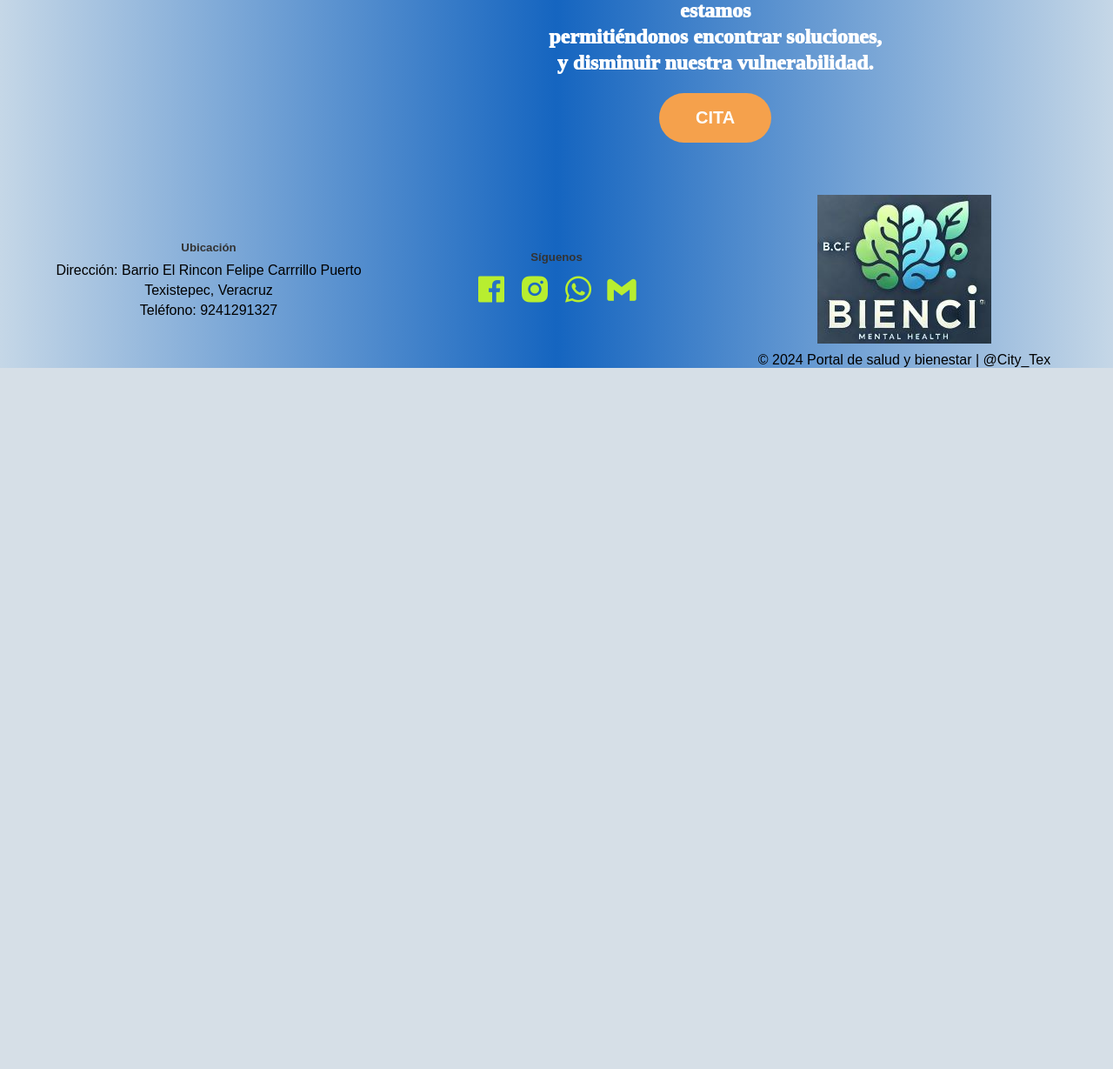
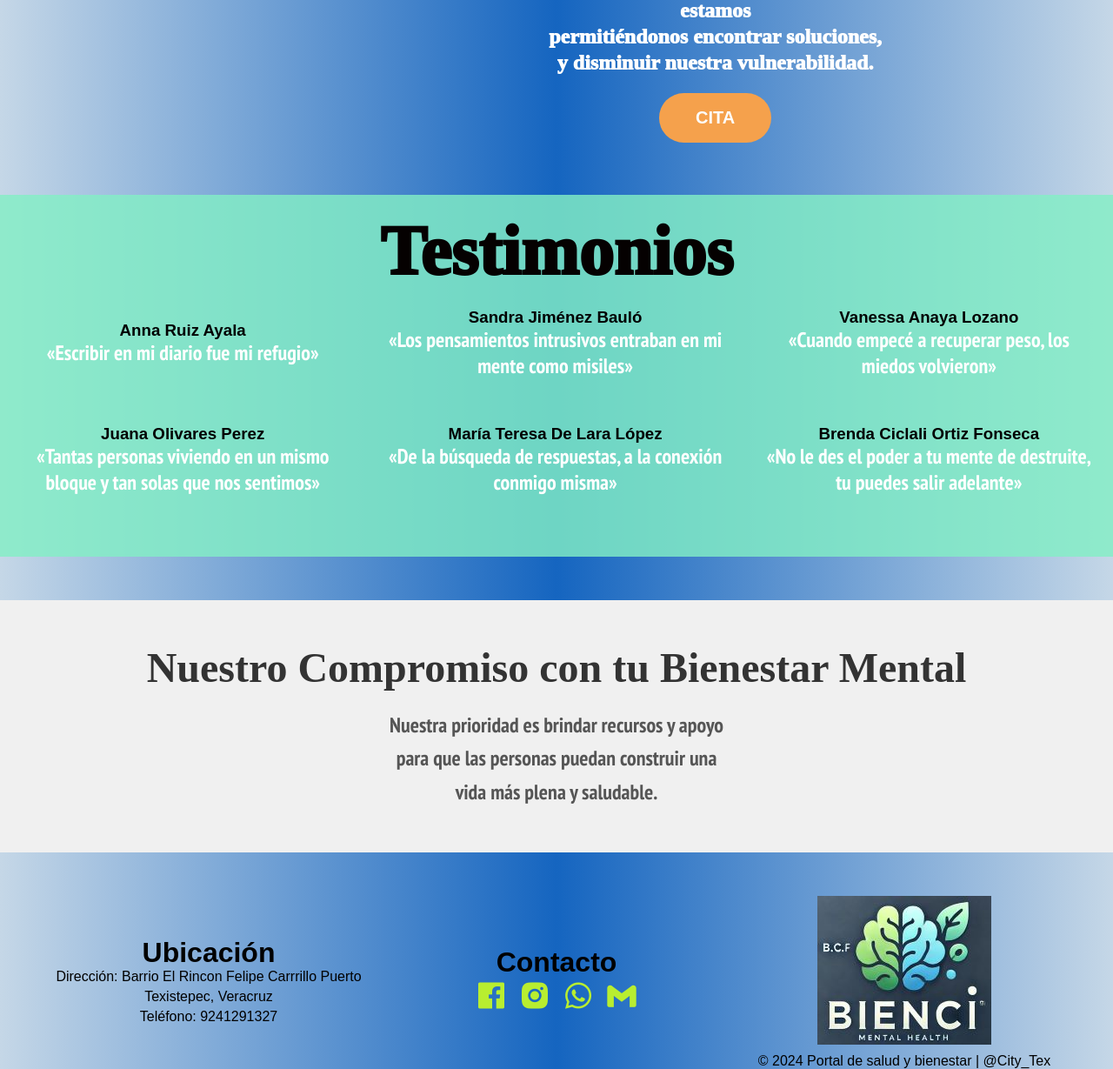
Before and after one commit to Ciclali02cb/crud_clientesBCOF, a Django app: page / in a window 1280 px wide. Shown: the part 2065-3294 px from the top of the page at 87% size. Before the commit the page ends 2488 px from the top, so only its background shows below. Run offline with Django 5.2, Linux system fonts and the light colour scheme; some libraries are stand-ins or nearby versions; some web fonts are replaced.

Commit message:
“Cambios_index”

```diff
--- a/clientes/static/clientes/style2.css
+++ b/clientes/static/clientes/style2.css
@@ -495,3 +495,109 @@ section{
 .social-links a i {
     font-size: 40px;
 }
+
+
+.Columnas4 {
+    background-color: #83efc6cf; /* Color de fondo */
+    padding: 50px 20px; /* Espacio alrededor del contenido */
+    margin-bottom: 50px; /* Espacio debajo de la sección */
+}
+
+.Columnas4 h1{
+    font-size: 20px;
+    font-weight: 500;
+    cursor: pointer;
+    font-family: 'Gowun2';
+    font-weight: 1000;
+    line-height: 30px;
+    margin-bottom: 50px;
+    font-size: var(--h1-font);
+    color: #050101;
+    text-align: center;
+}
+.col4-content {
+    display: grid;
+    grid-template-columns: repeat(3, auto);
+    gap: 2rem;
+    align-items: center; /*Alinea la imagen al centro */
+    text-align: center;
+}
+
+.row4-img {
+    overflow: hidden;
+    width: 200px; /*Ancho  de la caja */
+    height: 200px;  /*dimensiones  de la caja lo cual solo se vere la esquina de nuestra imagen*/
+    margin: 0 auto;
+    border-radius: 100px; /*Se empezara hacer el radio de bordes el cual se hara  en las 4 esquinas el % hace circulo completo, el px solo lo hace en las esquinas */
+    cursor: pointer;
+}
+
+.row4-img img {
+    filter: invert(250%);
+    width: 100%; /*Hara que la imagen se adapte al cuadro de dimensiones que le proporcionamos  */
+    transition: 0.70s ease transform;
+}
+
+.row4-img img:hover {
+    transform: scale(1.2);
+
+}
+
+.col4-content h4{
+    font-size: 20px;
+    font-weight: 500;
+    cursor: pointer;
+    font-family: 'Narrow';
+    font-weight: 1000;
+    line-height: 30px;
+    margin-bottom: 20px;
+    font-size: var(--h21-font);
+    color: #ffffff;
+}
+
+.col4-content h4:hover {
+    color: var(--main-color)
+}
+
+/* Estilos para la sección "Acerca de" */
+.Columna3 {
+    background-color: #f0f0f0; /* Color de fondo */
+    padding: 50px 20px; /* Espacio alrededor del contenido */
+    margin-bottom: 50px; /* Espacio debajo de la sección */
+  }
+
+  .col3-content {
+    width: 80%; /* Ancho del contenido */
+    margin: 0 auto; /* Centra el contenido */
+  }
+
+  .row3 {
+    text-align: center;
+  }
+
+  .row3 h2 {
+    font-family: 'Gowun';
+    font-size: 3rem;
+    margin-bottom: 20px;
+    color: #333; /* Color del título */
+  }
+
+  .row3 h3 {
+    font-family: 'Narrow';
+    font-size: 1.5rem;
+    color: #555; /* Color del texto */
+    line-height: 1.6; /* Espacio entre líneas */
+  }
+
+  /* Estilos adicionales para la sección "Acerca de" */
+  .Columna3 h2 {
+    font-size: 3rem; /* Tamaño de fuente del título */
+    margin-bottom: 20px; /* Espacio debajo del título */
+    color: #333; /* Color del título */
+  }
+
+  .Columna3 h3 {
+    font-size: 1.5rem; /* Tamaño de fuente del texto */
+    color: #555; /* Color del texto */
+    line-height: 1.6; /* Espacio entre líneas */
+  }
--- a/clientes/templates/index.html
+++ b/clientes/templates/index.html
@@ -16,17 +16,17 @@
         <a href="#" class="logo">WebSite <span>BienCi</span></a>
         <ul class="navbar">
             <li><a href="#home">Inicio</a></li>
-            <li><a href="#info">Informacion</a></li>
+            <li><a href="#info">Consejos</a></li>
             <li><a href="#Conten">Contacto</a></li>
-            <li><a href="#">Nosotros</a></li>
-            <li><a href="#">Acerca de</a></li>
+            <li><a href="#Test">Testimonios</a></li>
+            <li><a href="#Acerca">Acerca de</a></li>
         </ul>
         <div class="h-derecha">
             <a href="#"> Siguenos</a>
-            <a href="#"> <i class= 'bx bxl-facebook-square'></i></a>
-            <a href="#"> <i class= 'bx bxl-instagram-alt'></i></a>
-            <a href="#"> <i class='bx bxl-whatsapp'></i></a>
-            <a href="#"> <i class='bx bxl-gmail'></i></a>
+            <a href="https://www.facebook.com/ortzci.223?mibextid=ZbWKwL"> <i class= 'bx bxl-facebook-square'></i></a>
+            <a href="https://www.instagram.com/ortz.bren/profilecard/?igsh=MWJ6c25zaW1oOWF5eg=="> <i class= 'bx bxl-instagram-alt'></i></a>
+            <a href="https://api.whatsapp.com/send?phone=9241291327&text=Hola%2C%20quiero%20más%20información" target="_blank"> <i class='bx bxl-whatsapp'></i></a>
+            <a href="mailto:ciclaliortiz02@gmail.com"> <i class='bx bxl-gmail'></i></a>
             <div class="bx bx-menu" id="menu-icon"></div>
         </div>
             </header>
@@ -35,13 +35,12 @@
         <div class="home-text">
             <h1> Salud BienCi</h1>
             <h5 id="typed">Acercate con nosotros</h5>
-            <p>El autocuidado puede ser clave para mantener su salud mental y sirve de apoyo <br> para su tratamiento y recuperación, en caso de que tenga alguna enfermedad mental.</p>
+            <p>Uno de los secretos para mantener la salud mental consiste en <br>disfrutar de los pequeños placeres de la vida como son: <br> comer saludablemente, dormir y leer.</p>
             <a href="#" id ="btn-inf" class="btn">Más Información</a>
         </div>
     </section>
 
     <section class="columnas" id="info">
-
         <div data-aos="flip-right" class="col-content">
             <div class="row">
                 <div class="row-img">
@@ -100,10 +99,51 @@
             </div>
         </div>
     </section>
+
+    <section class="Columnas4" id="Test">
+        <h1>Testimonios</h1>
+        <div  class="col4-content">
+
+            <div class="row4">
+                <h3>Anna Ruiz Ayala</h3>
+                <h4>«Escribir en mi diario fue mi refugio»</h4>
+            </div>
+            <div class="row4">
+                <h3>Sandra Jiménez Bauló</h3>
+                <h4>«Los pensamientos intrusivos entraban en mi mente como misiles»</h4>
+            </div>
+            <div class="row4">
+                <h3>Vanessa Anaya Lozano</h3>
+                <h4>«Cuando empecé a recuperar peso, los miedos volvieron»</h4>
+            </div>
+            <div class="row4">
+                <h3>Juana Olivares Perez</h3>
+                <h4>«Tantas personas viviendo en un mismo bloque y tan solas que nos sentimos»</h4>
+            </div>
+            <div class="row4">
+                <h3>María Teresa De Lara López</h3>
+                <h4>«De la búsqueda de respuestas, a la conexión conmigo misma»</h4>
+            </div>
+            <div class="row4">
+                <h3>Brenda Ciclali Ortiz Fonseca</h3>
+                <h4>«No le des el poder a tu mente de destruite, tu puedes salir adelante»</h4>
+            </div>
+        </div>
+    </section>
+
+    <section class="Columna3" id="Acerca">
+        <div class="col3-content">
+            <div class="row3">
+                <h2>Nuestro Compromiso con tu Bienestar Mental</h2>
+                <h3>Nuestra prioridad es brindar recursos y apoyo <br>para que las personas puedan construir una <br>vida más plena y saludable.</h3>
+            </div>
+        </div>
+    </section>
+
     <footer>
         <div class="footer-content">
             <div class="footer-section ubicacion">
-                <h5>Ubicación</h5>
+                <h1>Ubicación</h1>
                 <ul>
                     <li>Dirección: Barrio El Rincon Felipe Carrrillo Puerto</li>
                     <li>Texistepec, Veracruz</li>
@@ -111,7 +151,7 @@
                 </ul>
             </div>
             <div class="footer-section social">
-                <h5>Síguenos</h5>
+                <h1>Contacto</h1>
                 <ul class="social-links">
                     <li><a href="#" target="_blank"><i class="bx bxl-facebook-square"></i></a></li>
                     <li><a href="#" target="_blank"><i class="bx bxl-instagram-alt"></i></a></li>
```
